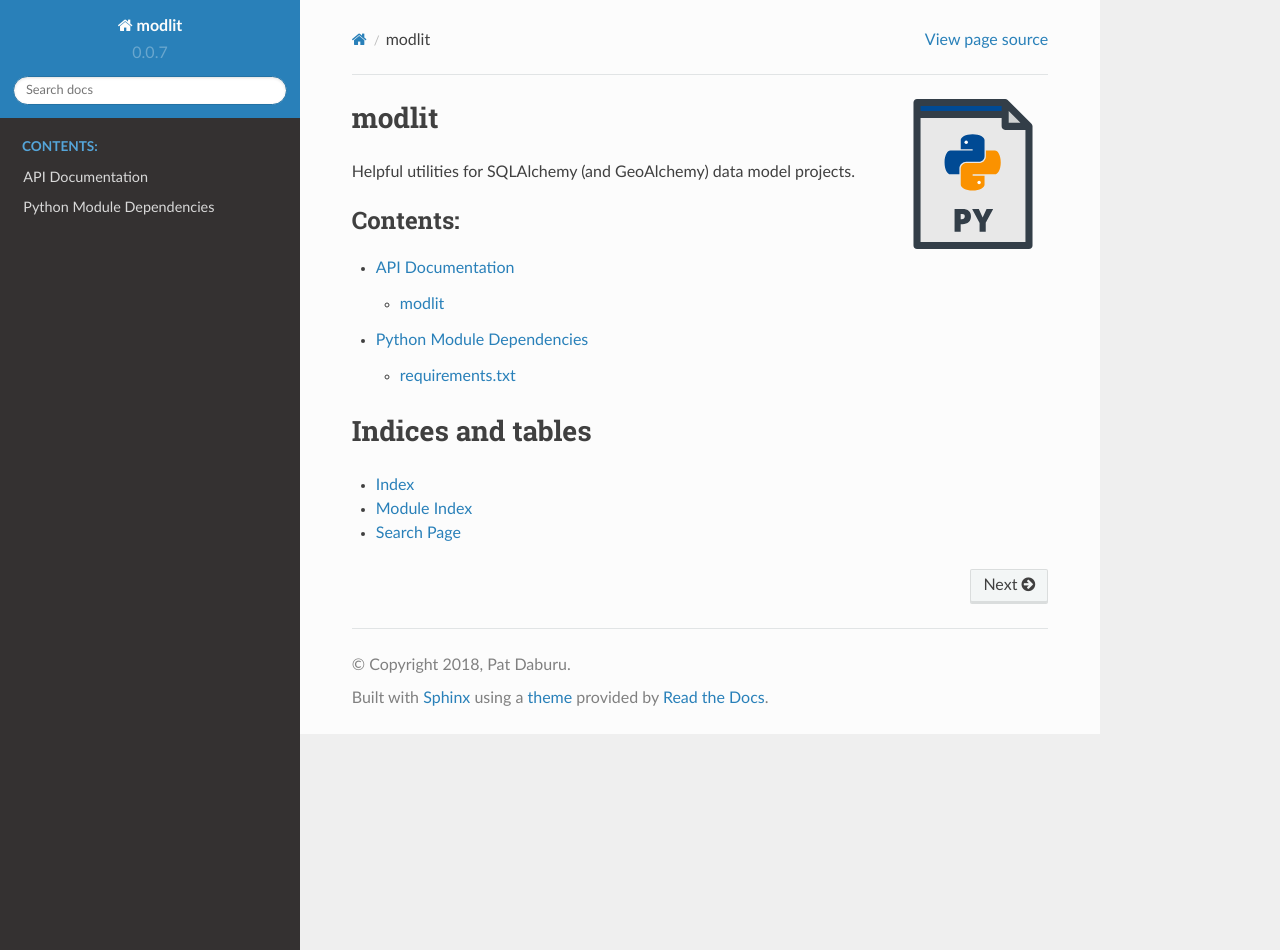
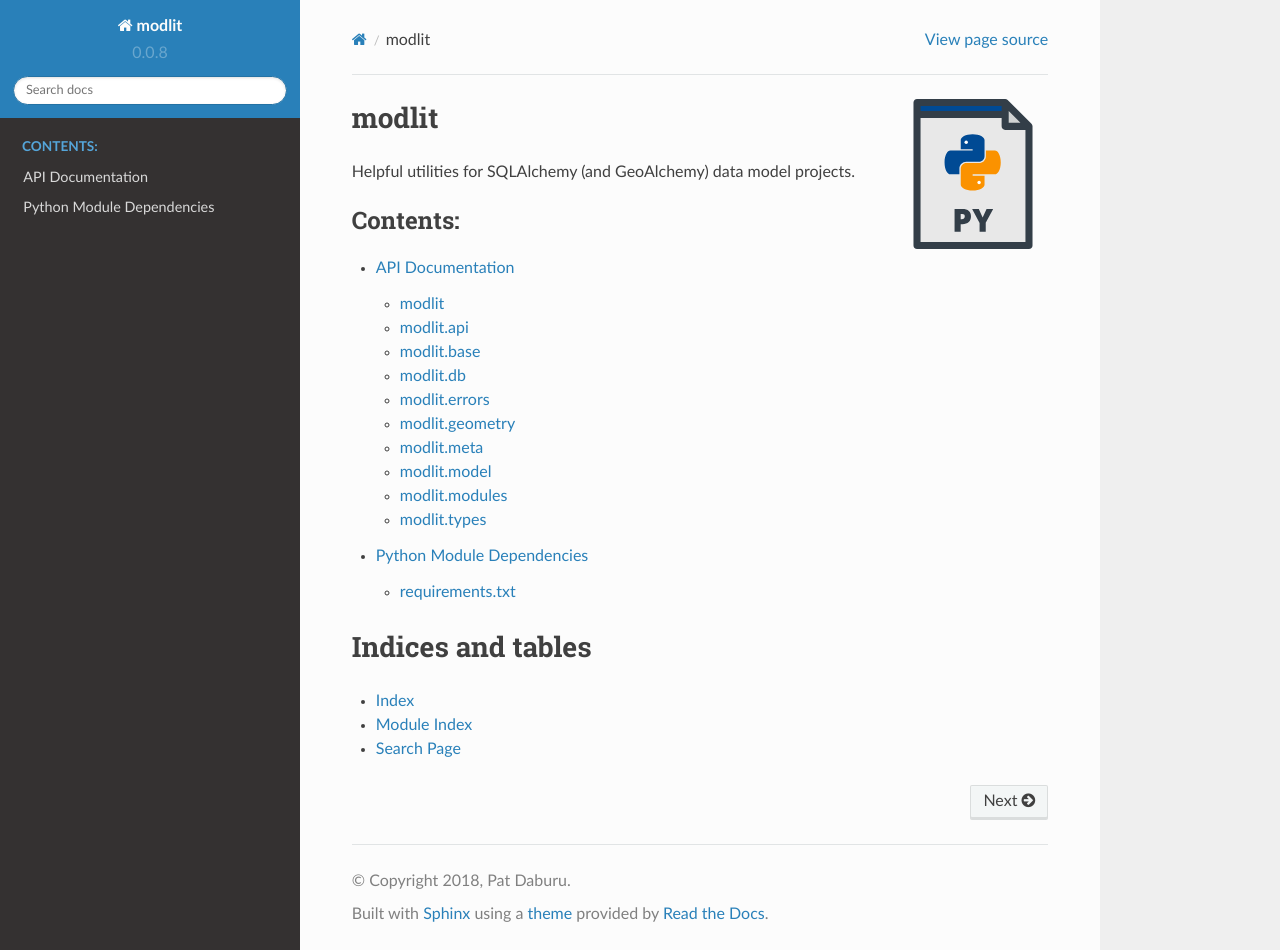
Before and after one commit to patdaburu/modlit, a Sphinx documentation site: the page built from docs/source/index.rst, in a window 1280 px wide and 950 px high. Built offline with Sphinx 7.4.7 and the Read the Docs theme 2.0.0, drawn with Linux system fonts in a browser that asks for light colours.

Commit message:
Updated docs and changing meta objects from named tuples to _MetaDescription.

```diff
--- a/docs/source/api.rst
+++ b/docs/source/api.rst
@@ -13,3 +13,75 @@
     :members:
     :undoc-members:
     :show-inheritance:
+
+----------
+modlit.api
+----------
+.. automodule:: modlit.api
+    :members:
+    :undoc-members:
+    :show-inheritance:
+
+-----------
+modlit.base
+-----------
+.. automodule:: modlit.base
+    :members:
+    :undoc-members:
+    :show-inheritance:
+
+---------
+modlit.db
+---------
+.. automodule:: modlit.db
+    :members:
+    :undoc-members:
+    :show-inheritance:
+
+-------------
+modlit.errors
+-------------
+.. automodule:: modlit.errors
+    :members:
+    :undoc-members:
+    :show-inheritance:
+
+---------------
+modlit.geometry
+---------------
+.. automodule:: modlit.geometry
+    :members:
+    :undoc-members:
+    :show-inheritance:
+
+-----------
+modlit.meta
+-----------
+.. automodule:: modlit.meta
+    :members:
+    :undoc-members:
+    :show-inheritance:
+
+------------
+modlit.model
+------------
+.. automodule:: modlit.model
+    :members:
+    :undoc-members:
+    :show-inheritance:
+
+--------------
+modlit.modules
+--------------
+.. automodule:: modlit.modules
+    :members:
+    :undoc-members:
+    :show-inheritance:
+
+------------
+modlit.types
+------------
+.. automodule:: modlit.types
+    :members:
+    :undoc-members:
+    :show-inheritance:
--- a/modlit/__init__.py
+++ b/modlit/__init__.py
@@ -8,5 +8,5 @@
 Helpful utilities for SQLAlchemy (and GeoAlchemy) data model projects.
 """
 
-__version__ = '0.0.7'  #: the working version
-__release__ = '0.0.7'  #: the release version
+__version__ = '0.0.8'  #: the working version
+__release__ = '0.0.8'  #: the release version
```
Also changed, not shown: 1 other file.
